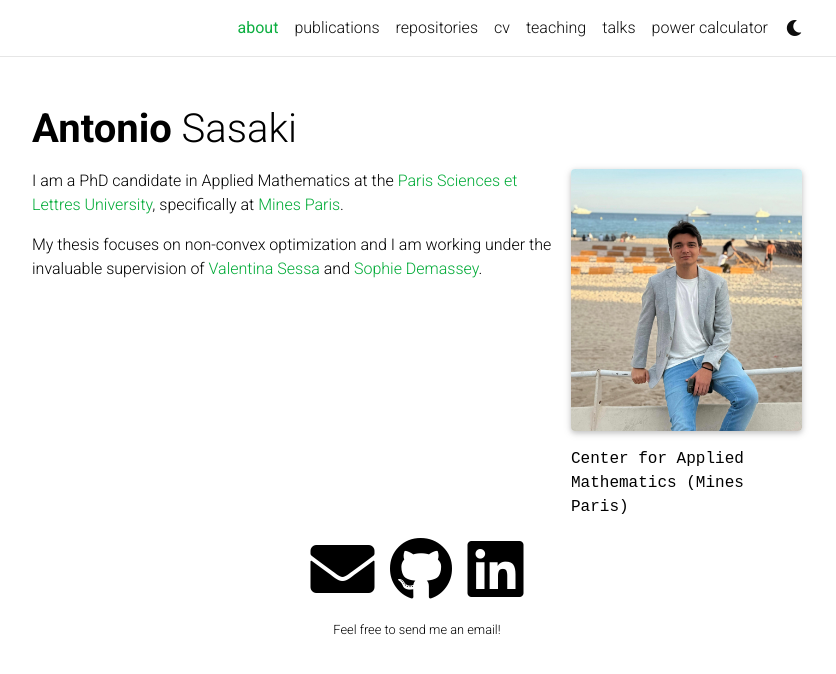
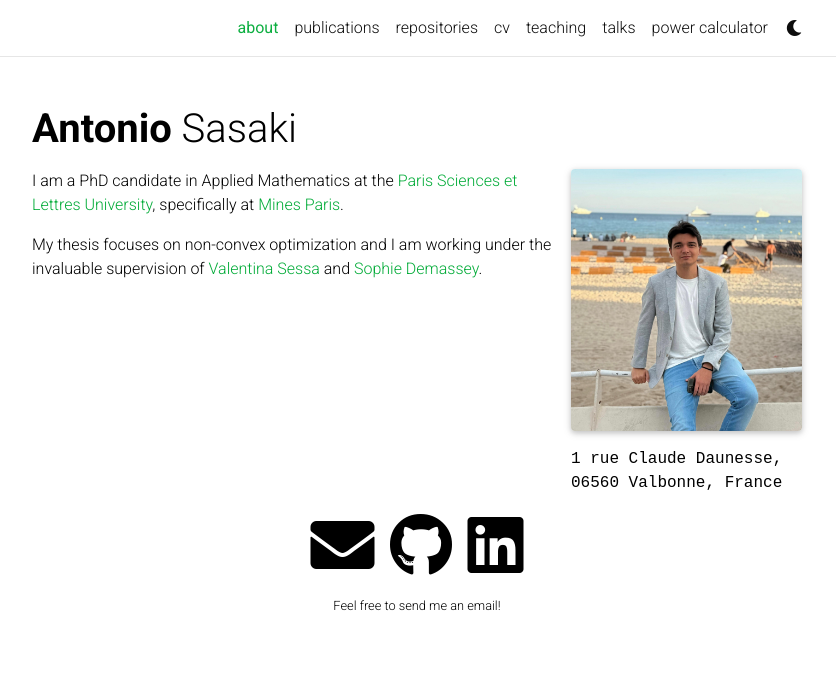
Before and after one commit to antoniosasaki/antoniosasaki.github.io, a Jekyll site: the page built from _pages/about.md, in a window 1280 px wide. Shown: the top 674 px of the page, without its empty margins (223-1059 px from the left). Built offline with Jekyll 4.4.1, drawn with Linux system fonts in a browser that asks for light colours; full-size pictures stand in for the smaller copies a plugin makes; comment, search, counter and statistics services are not loaded; a style sheet for code colours, icons or effects is not loaded.

Commit message:
Update address in about.md

```diff
--- a/_pages/about.md
+++ b/_pages/about.md
@@ -8,7 +8,7 @@ profile:
   image: prof_pic.jpg
   image_circular: false # crops the image to make it circular
   address: >
-    <p>Center for Applied Mathematics (Mines Paris)</p>
+    <p>1 rue Claude Daunesse, 06560 Valbonne, France</p>
 
 news: false  # includes a list of news items
 selected_papers: false # includes a list of papers marked as "selected={true}"
```
